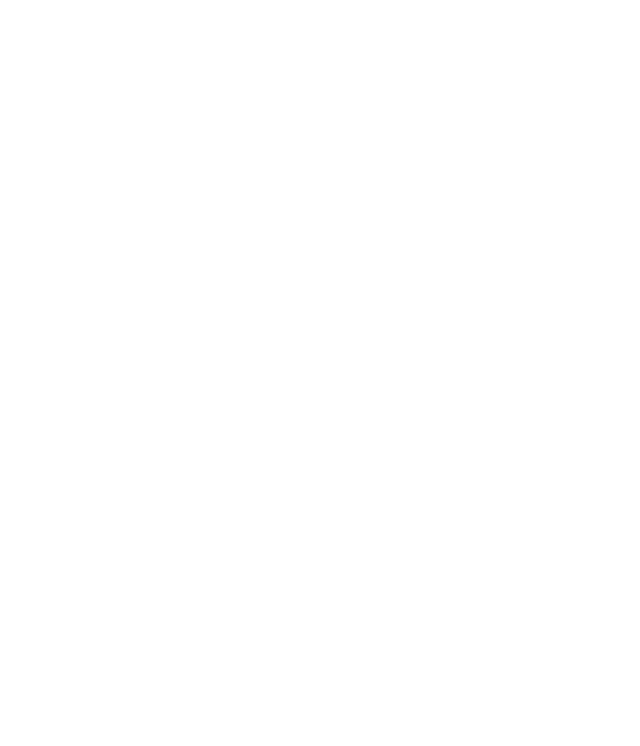
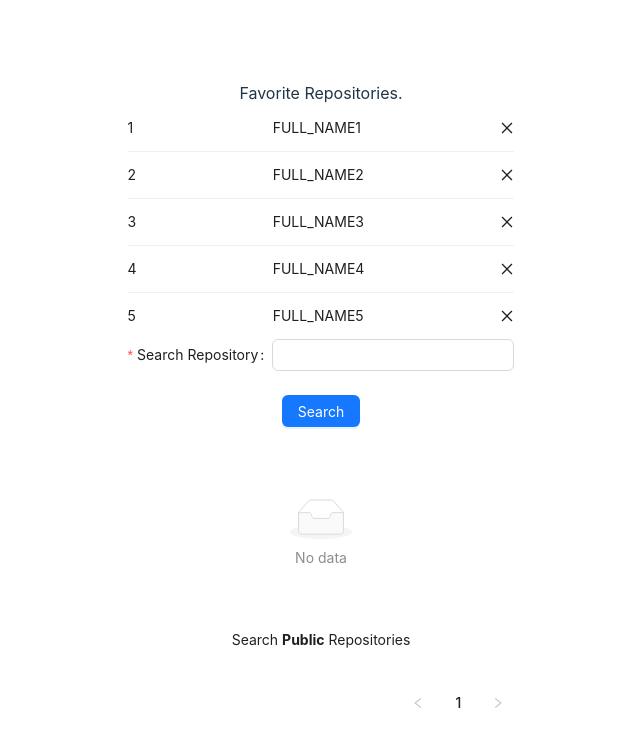
Before and after one commit to kdeun1/github-repo-issue, a React (Vite) app: page / in a window 1280 px wide. Shown: the top 746 px of the page, without its empty margins (319-959 px from the left). Built offline with nearby package versions, Linux system fonts and the light colour scheme.

Commit message:
feat: FavoriteRepositories 컴포넌트 개발 (#12)

```diff
--- a/src/App.tsx
+++ b/src/App.tsx
@@ -1,8 +1,13 @@
 import './App.css';
+import RepositoryList from './components/RepositoryList';
+import FavoriteRepositories from './components/FavoriteRepositories';
 
 function App() {
   return (
-    <div className="App" />
+    <div className="App">
+      <FavoriteRepositories />
+      <RepositoryList />
+    </div>
   );
 }
 
--- /dev/null
+++ b/src/components/FavoriteRepositories.tsx
@@ -0,0 +1,45 @@
+import { useEffect, useState } from 'react';
+import { List } from 'antd';
+import { CloseOutlined } from '@ant-design/icons';
+
+function FavoriteRepositories() {
+  const [repositories, setRepositories] = useState<any[]>();
+
+  const onDeleteRepo = (id: number) => {
+    console.log(`delete repo id : ${id}`);
+  };
+
+  useEffect(() => {
+    const tempArr = [
+      { id: 1, full_name: 'FULL_NAME1' },
+      { id: 2, full_name: 'FULL_NAME2' },
+      { id: 3, full_name: 'FULL_NAME3' },
+      { id: 4, full_name: 'FULL_NAME4' },
+      { id: 5, full_name: 'FULL_NAME5' },
+    ];
+    const repoList = localStorage.getItem('FavoriteRepositories') || JSON.stringify(tempArr);
+    const parsedRepoList = JSON.parse(repoList);
+    setRepositories(parsedRepoList);
+  }, []);
+
+  return (
+    <>
+      Favorite Repositories.
+      <List
+        className="favorite-repositories"
+        dataSource={repositories}
+        renderItem={(item) => (
+          <List.Item
+            key={item.id}
+          >
+            <div>{item.id}</div>
+            <div>{item.full_name}</div>
+            <CloseOutlined onClick={() => onDeleteRepo(item.id)} />
+          </List.Item>
+        )}
+      />
+    </>
+  );
+}
+
+export default FavoriteRepositories;
```
